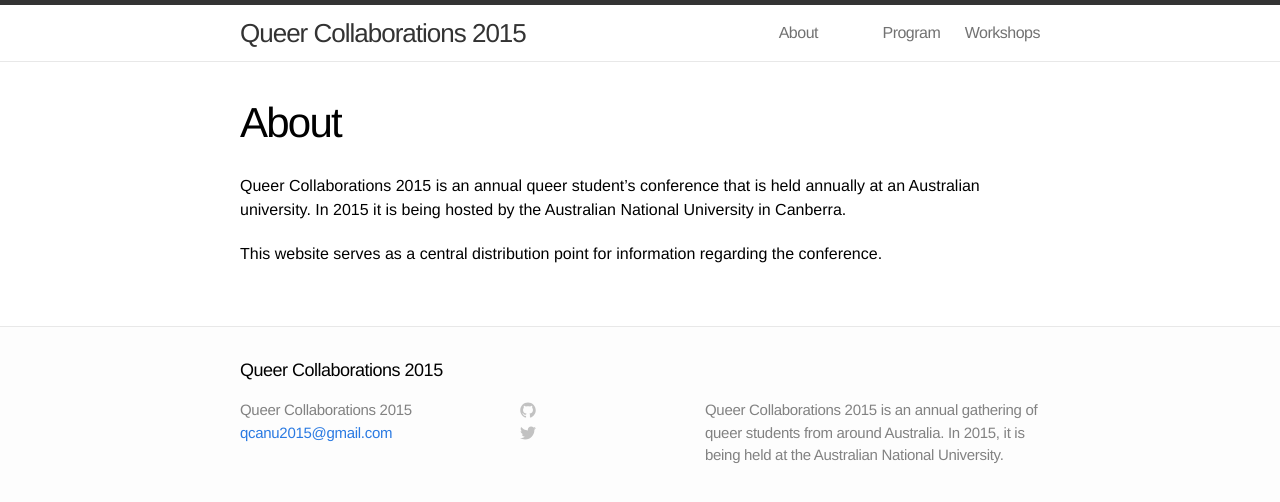
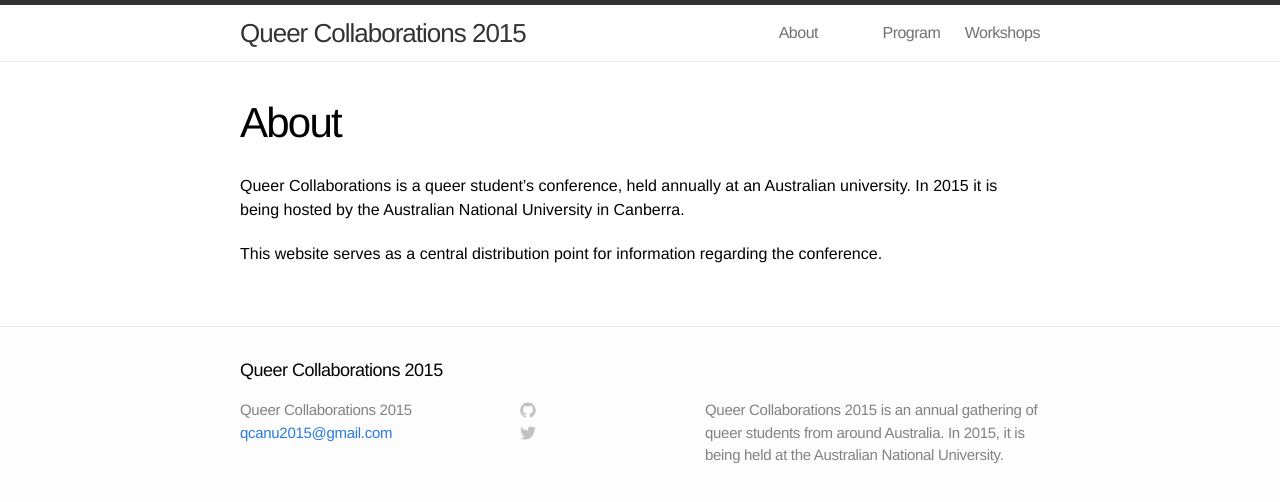
Before and after one commit to QueerCollaborations2015/website, a Jekyll site: the page built from about.md, in a window 1280 px wide. Shown: the top 502 px of the page. Built offline with Jekyll 4.4.1, drawn with Linux system fonts in a browser that asks for light colours.

Commit message:
Grammar change
got rid of unnecessary second 'annual' + small reword
(Yay, I worked out how to do it by myself)

```diff
--- a/about.md
+++ b/about.md
@@ -5,6 +5,6 @@ permalink: /about/
 ---
 
 
-Queer Collaborations 2015 is an annual queer student's conference that is held annually at an Australian university.  In 2015 it is being hosted by the Australian National University in Canberra.
+Queer Collaborations is a queer student's conference, held annually at an Australian university.  In 2015 it is being hosted by the Australian National University in Canberra.
 
 This website serves as a central distribution point for information regarding the conference.
```
